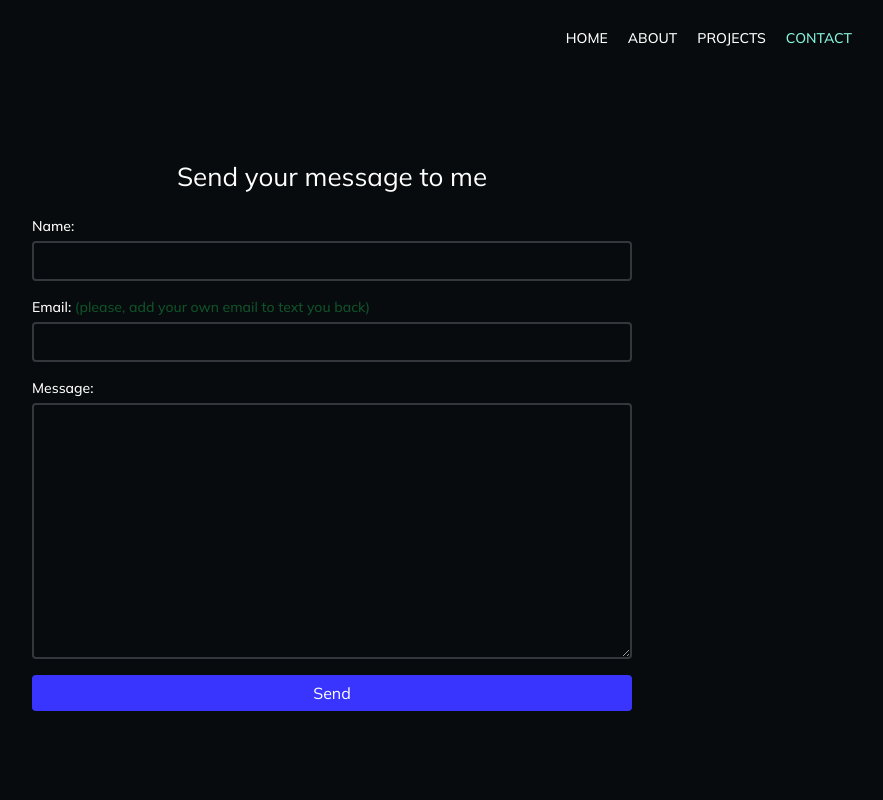
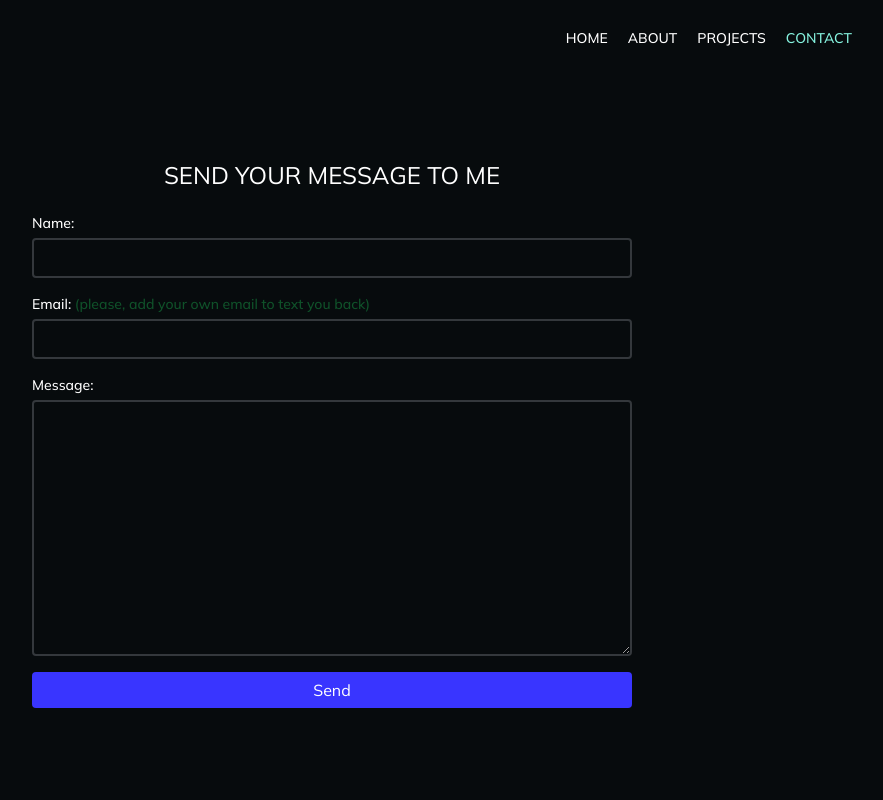
Before and after one commit to itsaslanov/new-aslanov.uz, a Vue app: page /contact in a window 1280 px wide. Shown: the top 800 px of the page, without its empty margins (308-1191 px from the left). Built offline with nearby package versions, Linux system fonts and the light colour scheme; no server answers.

Commit message:
adding some features

```diff
--- a/src/views/AboutView.vue
+++ b/src/views/AboutView.vue
@@ -55,11 +55,11 @@ const aboutPerson = {
     certificates: [
         {
             name: 'IELTS certificate',
-            link: 'https://www.google.com/'
+            link: 'https://firebasestorage.googleapis.com/v0/b/aslanov-c939e.appspot.com/o/my-IELTS.pdf?alt=media&token=48c0d8b7-83c9-4dc7-bd66-a21c81e7ab88'
         },
         {
             name: 'Udemy UI/UX certificate',
-            link: 'https://www.google.com/'
+            link: 'https://firebasestorage.googleapis.com/v0/b/aslanov-c939e.appspot.com/o/udemy.pdf?alt=media&token=a040fec1-93ef-4942-b822-5c024a07edfa'
         }
     ],
     goal: 'Well, I would say that I want to work with a great team, also participate in large projects in order to boost my js skill. I guess that working with a great team leads to much more experience.'
@@ -100,7 +100,7 @@ const { fullName, job, aboutPersonSelf, frontEndSkills, uiDesignSkills, certific
                 <ul class="flex flex-col gap-5px list-disc text-[16px] text-16px ml-12px font-normal underline ">
                     <li class="hover:opacity-50 transition-all" v-for="certificate of certificates"
                         :key="certificate.id">
-                        <a :href="certificate.link">
+                        <a :href="certificate.link" target="_blank">
                             {{ certificate.name }}
                         </a>
                     </li>
--- a/src/views/ContactView.vue
+++ b/src/views/ContactView.vue
@@ -21,7 +21,7 @@ const sendToEmail = () => {
 <template>
     <div class="max-w-[1080px] px-[14px] xl:px-0 mx-auto">
         <form @submit.prevent="sendToEmail" ref="form" class="flex flex-col gap-4 max-w-[600px] mx-auto">
-            <h1 class="text-[26px] mb-[4px] mt-[14px] md:mt-[80px] flex gap-2 justify-center">Send your message to me</h1>
+            <h1 class="text-[24px] mb-[4px] mt-[14px] md:mt-[80px] flex gap-2 justify-center uppercase">Send your message to me</h1>
 
             <label class="block">
                 <span class="block text-[14px] font-medium text-slate-700 mb-[4px]">Name:</span>
```
